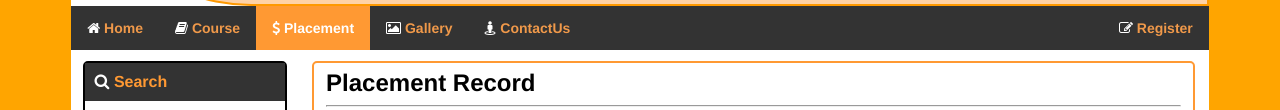
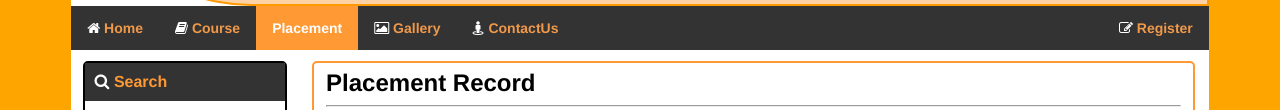
Before and after one commit to Nilesh179/AlumniManagementSystem, a plain HTML site: page placement.html in a window 1280 px wide. Shown: the part 174-284 px from the top of the page. Drawn offline with Linux system fonts and the light colour scheme; no server answers.

Commit message:
Update placement.html

```diff
--- a/placement.html
+++ b/placement.html
@@ -49,7 +49,7 @@ background-color:#FFCC99;
   <ul id="nav">
     <li><a href="index.html" title="#"><i class="fa fa-home fa-1g" style="color:#FFFFFF;"></i> Home</a></li>
     <li><a href="course.html" title="List of the Courses"><i class="fa fa-book fa-1g" style="color:#FFFFFF;"></i> Course</a></li>
-    <li class="active"><a href="placement.html" title="Placement Record"><i class="fa fa-dollar fa-1g" style="color:#FFFFFF;"></i> Placement</a></li>
+    <li class="active"><a href="placement.html" title="Placement Record"><i "></i> Placement</a></li>
     <li><a href="gallery.html" title="Gallery"><i class="fa fa-picture-o fa-2g" style="color:#FFFFFF;"></i> Gallery</a></li>
     <li><a href="./contactus.html" title="conatctUs"><i class="fa fa-street-view fa-2g" style="color:#FFFFFF;"></i> ContactUs</a></li>
 
```
